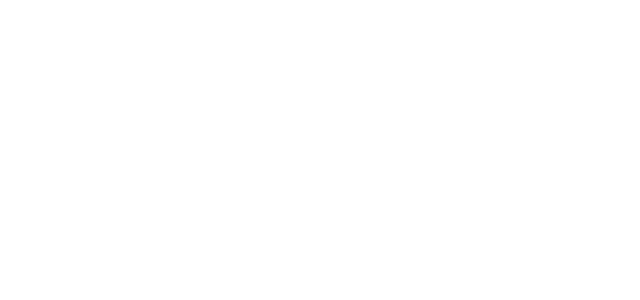
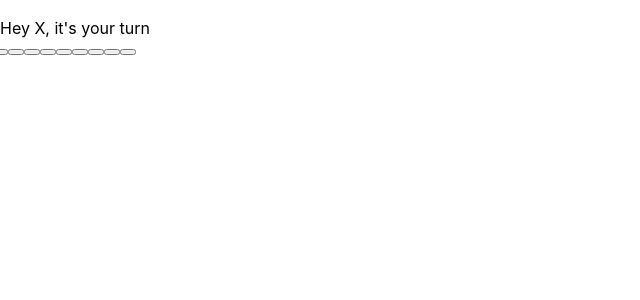
Before and after one commit to EHCarr/Coding-Challenge-Solution, a React (Create React App) app: page /week2 in a window 1280 px wide. Before the commit this address had no page. Shown: the top 300 px of the page, without its empty margins (0-640 px from the left). Built offline with nearby package versions, Linux system fonts and the light colour scheme.

Commit message:
setting up tic-tac-toe

```diff
--- a/src/App.tsx
+++ b/src/App.tsx
@@ -1,7 +1,7 @@
 import { BrowserRouter as Router, Routes, Route } from 'react-router-dom';
 import HomePage from './pages/HomePage';
 import WeekOne from './pages/WeekOne';
-
+import WeekTwo from './pages/WeekTwo';
 
 function App() {
   return (
@@ -10,6 +10,8 @@
         <Routes>
           <Route path="/" element={<HomePage />} />
           <Route path="/week1" element={<WeekOne />} />
+          <Route path="/week2" element={<WeekTwo />} />
+
         </Routes>
       </Router>
     </div>
--- /dev/null
+++ b/src/components/Board.tsx
@@ -0,0 +1,43 @@
+import { useState } from "react";
+import Square from "./Square";
+import { Grid } from '@mantine/core';
+
+
+function Board() {
+    const [squares, setSquares] = useState(Array(9).fill(null));
+    const [currentPlayer, setCurrentPlayer] = useState<'X'|'O'>(Math.round(Math.random() * 1) === 1 ? 'X': 'O');
+    const [winner, setWinner] = useState(null)
+
+    function setSquareValue(index) {
+        const newData = squares.map((val, i) =>     {
+        if(i === index){
+            return currentPlayer;
+        }
+        return val;
+    });
+    setSquares(newData)
+    setCurrentPlayer(currentPlayer === "X" ? "O" : "X")
+    }
+
+
+    return (
+        <div>
+            <p>Hey {currentPlayer}, it's your turn</p>
+        <Grid>
+            {Array(9)
+            .fill(null)
+            .map((_, i) => {
+                return (
+                <Square
+                winner={winner}
+                key={i}
+                onClick={()=> setSquareValue(i)}
+                value={squares[i]}
+            />
+                );
+        })}
+        </Grid>
+        </div>
+    );
+}
+export default Board
--- /dev/null
+++ b/src/components/Square.tsx
@@ -0,0 +1,17 @@
+type Player = 'X' | 'O' | null
+
+function Square({
+    value, onClick, winner
+}: {
+    winner: Player;
+    value: Player;
+    onClick: () => void;
+}) {
+    if(!value){
+        return <button className="square" onClick={onClick} disabled={Boolean(winner)} />
+    }
+    return <button
+    className={`square square_${value.toLowerCase}`} disabled>{value}</button>
+}
+
+export default Square
--- a/src/pages/HomePage.tsx
+++ b/src/pages/HomePage.tsx
@@ -4,7 +4,7 @@
 
 const HomePage: React.FC = () => {
   const weeks = [
-    { weekNumber: 1, title: 'Password Generator', status: 'done', link: '/week1' },
+    { weekNumber: 1, title: 'Password Generator', status: 'done', link: '/week1' }, { weekNumber: 2, title: 'Tic-Tac-Toe', status: 'in progress', link: '/week2'}
   ];
 
   return (
--- a/src/pages/WeekOne.tsx
+++ b/src/pages/WeekOne.tsx
@@ -1,5 +1,6 @@
 import React, { useState } from 'react';
 import { Container, Grid, Card, Button, Checkbox, Slider, Text } from '@mantine/core';
+
 
 const WeekOne: React.FC = () => {
 
--- /dev/null
+++ b/src/pages/WeekTwo.tsx
@@ -0,0 +1,12 @@
+import Board from '../components/Board'
+
+function WeekTwo() {
+    return (
+        <main>
+            <Board />
+        </main>
+
+    )
+}
+
+export default WeekTwo;
```
Also changed, not shown: 1 other file (tests, documents, lock files or other folders).
